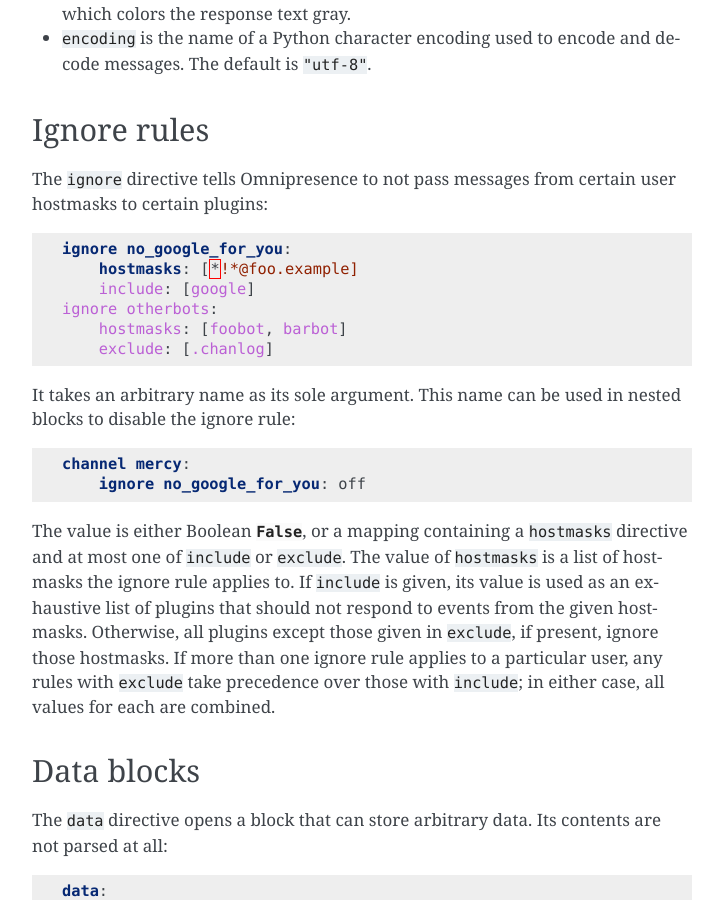
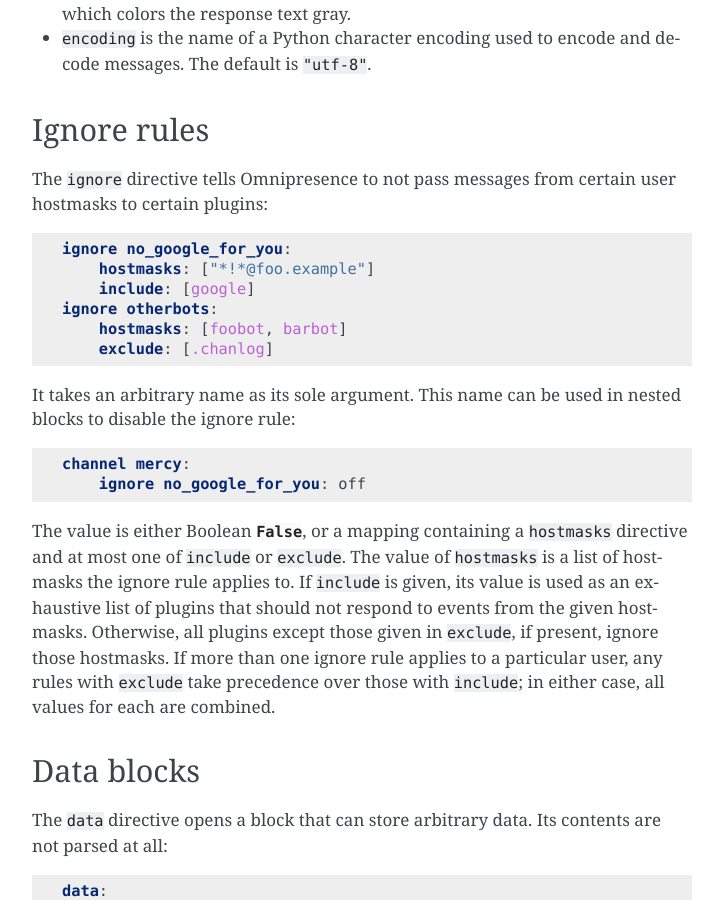
Before and after one commit to kxz/omnipresence, a Sphinx documentation site: the page built from docs/settings.rst, in a window 1280 px wide and 900 px high, scrolled down 3519 px. Shown: the whole window, without its empty margins (388-1111 px from the left). Built offline with Sphinx 7.4.7, drawn with Linux system fonts in a browser that asks for light colours.

```diff
--- a/docs/settings.rst
+++ b/docs/settings.rst
@@ -212,7 +212,7 @@ The ``ignore`` directive tells Omnipresence to not pass messages from
 certain user hostmasks to certain plugins::
 
     ignore no_google_for_you:
-        hostmasks: [*!*@foo.example]
+        hostmasks: ["*!*@foo.example"]
         include: [google]
     ignore otherbots:
         hostmasks: [foobot, barbot]
```
